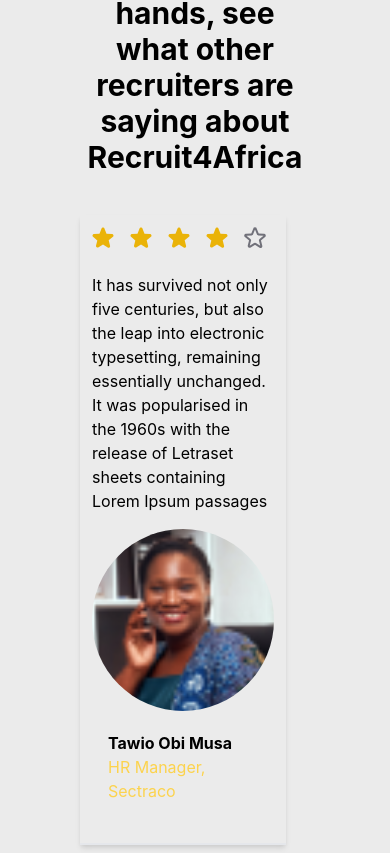
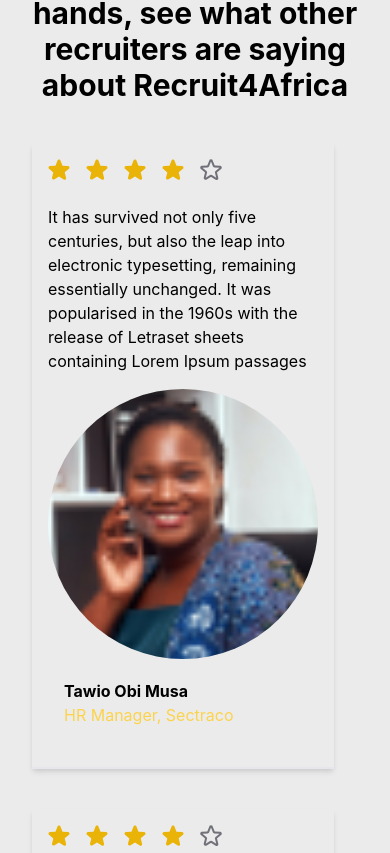
Before and after one commit to luigimorel/recruit-africa, a React (Create React App) app: page /employers in a window 390 px wide. Shown: the part 6071-6924 px from the top of the page. Built offline with nearby package versions, Linux system fonts and the light colour scheme; what @tailwindcss/typography would draw is missing.

Commit message:
Change margin on mobile screens

```diff
--- a/src/components/Testimonials.jsx
+++ b/src/components/Testimonials.jsx
@@ -33,7 +33,7 @@ function Testimonials(props) {
   ];
 
   return (
-    <div className="px-20">
+    <div className="sm:px-20 px-8">
       <h4 className="sm:text-4xl text-3xl sm:px-64   font-bold my-0 text-center mb-10">
         {testmonialHeading}
       </h4>
@@ -44,11 +44,11 @@ function Testimonials(props) {
             key={x.id}
             className={
               x.id === 3
-                ? "flex flex-col hover:border-yellow-400 border-b-2 shadow-md mr-0  mb-10 sm:mb-20"
+                ? "flex flex-col hover:border-yellow-400 border-b-2 rounded shadow-md mr-0  mb-10 sm:mb-20"
                 : "flex flex-col hover:border-yellow-400 border-b-2 shadow-md mr-6  mb-10 sm:mb-20"
             }
           >
-            <div className="px-3 pt-3 sm:px-6 sm:pt-10">
+            <div className="px-4 pt-4 sm:px-6 sm:pt-10">
               <div className="flex flex-row">
                 <span className=" mr-4 sm:mr-7 ">
                   <StarFilledIcon />
```
